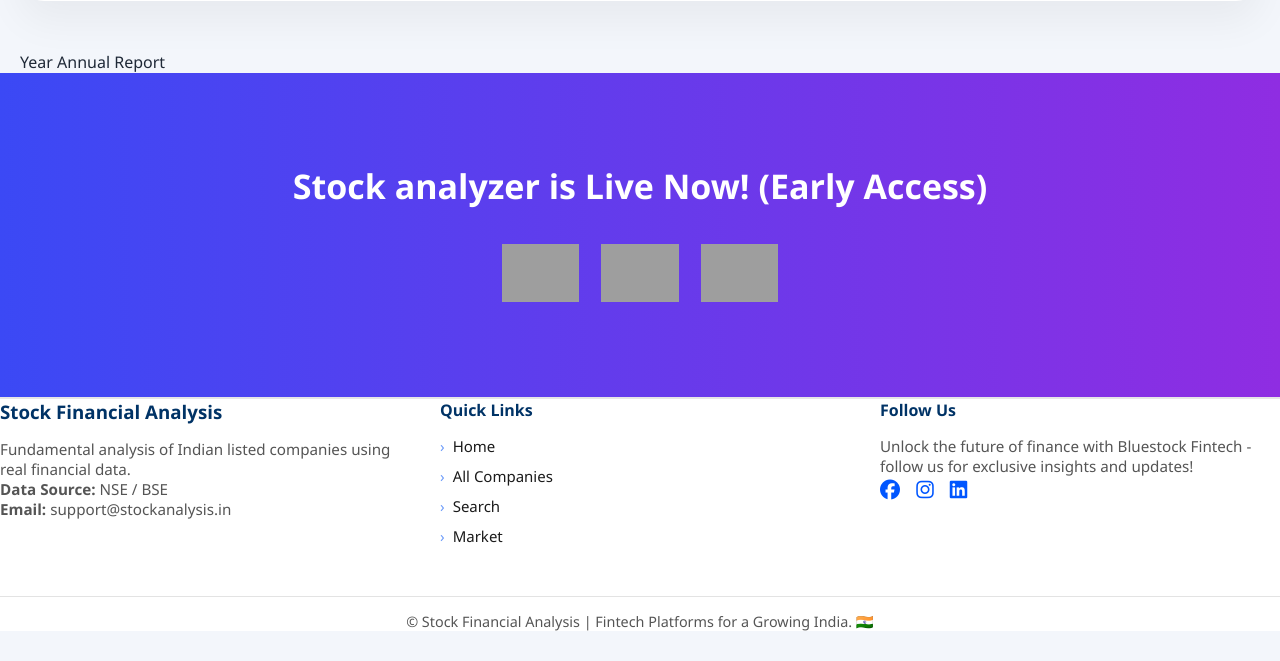
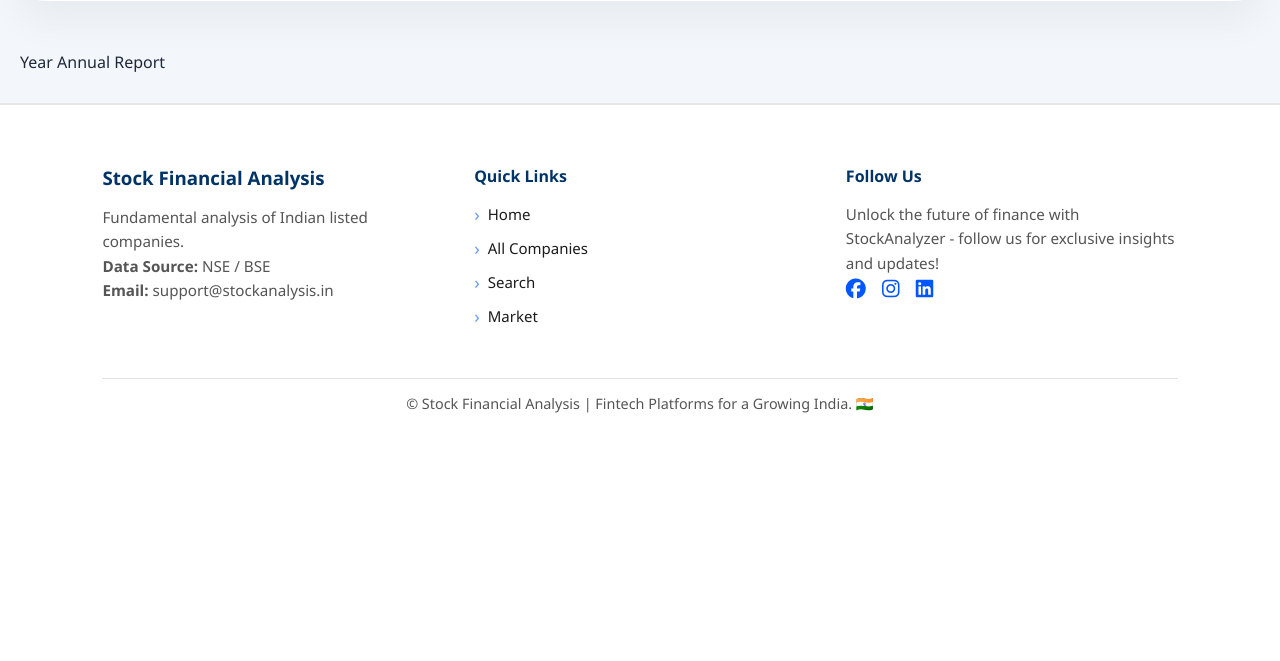
Before and after one commit to pratikmungase7385-coder/Stock_financial_analysis, a FastAPI app: template templates/company.html in a window 1280 px wide. Shown: the part 1099-1760 px from the top of the page. After the commit the page ends 1512 px from the top, so only its background shows below. Run offline with FastAPI, Linux system fonts and the light colour scheme; the template is opened without the code that fills it, so the values that code supplies are empty; some libraries are stand-ins or nearby versions; grey boxes are pictures that could not be loaded.

Commit message:
add clean ok!

```diff
--- a/static/company.css
+++ b/static/company.css
@@ -276,182 +276,3 @@ td {
 tr:hover {
   background: #f8fafc;
 }
-
-
-
-
-
-
-
-/* =======================
-   NEXT WRAPPER (BASE)
-======================= */
-.next {
-  max-width: 1350px;
-  margin: 0 auto;
-  padding: 0 20px;
-  gap: 10px;
-}
-
-/* =======================
-   FULL-WIDTH BREAKOUT
-======================= */
-.app-banner,
-.footer {
-  position: relative;
-  left: 50%;
-  right: 50%;
-  margin-left: -50vw;
-  margin-right: -50vw;
-  width: 100vw;
-}
-/* =======================
-   NEXT WRAPPER (BASE)
-======================= */
-.next {
-  max-width: 1350px;
-  margin: 0 auto;
-  padding: 0 20px;
-}
-
-/* =======================
-   FULL-WIDTH BREAKOUT
-======================= */
-.app-banner,
-.footer {
-  position: relative;
-  left: 50%;
-  right: 50%;
-  margin-left: -50vw;
-  margin-right: -50vw;
-  width: 100vw;
-}
-
-/* =======================
-   APP BANNER
-======================= */
-.app-banner {
-  background: linear-gradient(90deg, #3b49f5, #8f2de2);
-  padding: 90px 0;
-  text-align: center;
-}
-
-.app-banner h2 {
-  color: #fff;
-  font-size: 34px;
-  font-weight: 700;
-  margin-bottom: 35px;
-}
-
-.store-buttons {
-  display: flex;
-  justify-content: center;
-  gap: 22px;
-  flex-wrap: wrap;
-}
-
-.store-buttons img {
-  height: 58px;
-  transition: transform 0.25s ease;
-}
-
-.store-buttons img:hover {
-  transform: scale(1.08);
-}
-
-/* =======================
-   FOOTER
-======================= */
-.footer {
-  background: #fff;
-  border-top: 2px solid #e6e6e6;
-}
-
-.footer-inner {
-  max-width: 1350px;
-  margin: 0 auto;
-  padding: 60px 20px 20px;
-}
-
-.footer-container {
-  display: flex;
-  justify-content: space-between;
-  gap: 40px;
-  flex-wrap: wrap;
-}
-
-.footer-column {
-  flex: 1;
-  min-width: 220px;
-}
-
-.footer-column h3,
-.footer-column h4 {
-  color: #003366;
-  font-weight: 600;
-  margin-bottom: 15px;
-}
-
-.footer-column p {
-  font-size: 0.95rem;
-  color: #555;
-}
-
-/* Links */
-.quick-links {
-  list-style: none;
-  padding: 0;
-  margin: 0;
-}
-
-.quick-links li {
-  margin-bottom: 10px;
-}
-
-.quick-links li a {
-  display: flex;
-  align-items: center;
-  font-size: 15px;
-  color: #1b1b1b;
-  text-decoration: none;
-}
-
-.quick-links li a span {
-  margin-right: 8px;
-  color: #6b9af9;
-}
-
-/* Social */
-.social-icons a {
-  font-size: 20px;
-  margin-right: 12px;
-  color: #0056ff;
-  text-decoration: none;
-}
-
-/* Footer bottom */
-.footer-bottom {
-  text-align: center;
-  margin-top: 40px;
-  padding-top: 15px;
-  border-top: 1px solid #e3e3e3;
-  font-size: 0.9rem;
-  color: #555;
-}
-
-/* =======================
-   SAFETY (REQUIRED)
-======================= */
-html, body {
-  overflow-x: hidden;
-}
-
-/* =======================
-   RESPONSIVE
-======================= */
-@media (max-width: 768px) {
-  .footer-container {
-    flex-direction: column;
-    text-align: center;
-  }
-}
--- a/static/home.css
+++ b/static/home.css
@@ -204,6 +204,7 @@ a {
 .store-buttons img:hover {
   transform: scale(1.08);
 }
+
 .footer {
   background: #ffffff;
   padding: 60px 8% 20px;
--- a/templates/company.html
+++ b/templates/company.html
@@ -317,98 +317,16 @@ a {
 
 
 
-<div class="next">
+
+</div>
+
 <style>
 
+.footer {
+  background: #ffffff;
+  padding: 60px 8% 20px;
+  border-top: 2px solid #e6e6e6;
 
-/* =======================
-   NEXT WRAPPER (BASE)
-======================= */
-.next {
-  max-width: 1350px;
-  margin: 0 auto;
-  padding: 0 20px;
-  gap: 10px;
-}
-
-/* =======================
-   FULL-WIDTH BREAKOUT
-======================= */
-.app-banner,
-.footer {
-  position: relative;
-  left: 50%;
-  right: 50%;
-  margin-left: -50vw;
-  margin-right: -50vw;
-  width: 100vw;
-}
-/* =======================
-   NEXT WRAPPER (BASE)
-======================= */
-.next {
-  max-width: 1350px;
-  margin: 0 auto;
-  padding: 0 20px;
-}
-
-/* =======================
-   FULL-WIDTH BREAKOUT
-======================= */
-.app-banner,
-.footer {
-  position: relative;
-  left: 50%;
-  right: 50%;
-  margin-left: -50vw;
-  margin-right: -50vw;
-  width: 100vw;
-}
-
-/* =======================
-   APP BANNER
-======================= */
-.app-banner {
-  background: linear-gradient(90deg, #3b49f5, #8f2de2);
-  padding: 90px 0;
-  text-align: center;
-}
-
-.app-banner h2 {
-  color: #fff;
-  font-size: 34px;
-  font-weight: 700;
-  margin-bottom: 35px;
-}
-
-.store-buttons {
-  display: flex;
-  justify-content: center;
-  gap: 22px;
-  flex-wrap: wrap;
-}
-
-.store-buttons img {
-  height: 58px;
-  transition: transform 0.25s ease;
-}
-
-.store-buttons img:hover {
-  transform: scale(1.08);
-}
-
-/* =======================
-   FOOTER
-======================= */
-.footer {
-  background: #fff;
-  border-top: 2px solid #e6e6e6;
-}
-
-.footer-inner {
-  max-width: 1350px;
-  margin: 0 auto;
-  padding: 60px 20px 20px;
 }
 
 .footer-container {
@@ -433,9 +351,10 @@ a {
 .footer-column p {
   font-size: 0.95rem;
   color: #555;
+  line-height: 1.6;
 }
 
-/* Links */
+/* Quick Links */
 .quick-links {
   list-style: none;
   padding: 0;
@@ -452,22 +371,32 @@ a {
   font-size: 15px;
   color: #1b1b1b;
   text-decoration: none;
+  transition: color 0.3s ease;
 }
 
 .quick-links li a span {
   margin-right: 8px;
   color: #6b9af9;
+  font-size: 18px;
 }
 
-/* Social */
+.quick-links li a:hover {
+  color: #0056ff;
+}
+
+/* Social Icons */
 .social-icons a {
   font-size: 20px;
   margin-right: 12px;
   color: #0056ff;
-  text-decoration: none;
+  transition: color 0.3s ease;
 }
 
-/* Footer bottom */
+.social-icons a:hover {
+  color: #0a1b4c;
+}
+
+/* Bottom */
 .footer-bottom {
   text-align: center;
   margin-top: 40px;
@@ -477,49 +406,32 @@ a {
   color: #555;
 }
 
-/* =======================
-   SAFETY (REQUIRED)
-======================= */
-html, body {
-  overflow-x: hidden;
-}
-
-/* =======================
-   RESPONSIVE
-======================= */
+/* Responsive */
 @media (max-width: 768px) {
   .footer-container {
     flex-direction: column;
     text-align: center;
   }
+
+  .social-icons {
+    margin-top: 10px;
+  }
 }
 
 </style>
 
-<!-- App Banner -->
-<section class="app-banner">
-  <h2>Stock analyzer is Live Now! <span>(Early Access)</span></h2>
-
-  <div class="store-buttons">
-    <a href="#"><img src="https://upload.wikimedia.org/wikipedia/commons/7/78/Google_Play_Store_badge_EN.svg"></a>
-    <a href="#"><img src="https://developer.apple.com/assets/elements/badges/download-on-the-app-store.svg"></a>
-    <a href="#"><img src="https://aistechx.com/store/1/app/indus.png"></a>
-  </div>
-</section>
+<!-- FOOTER -->
 <footer class="footer">
+  <div class="footer-inner">
     <div class="footer-container">
 
-    <!-- Column 1 -->
       <div class="footer-column">
         <h3>Stock Financial Analysis</h3>
-      <p>
-        Fundamental analysis of Indian listed companies using real financial data.
-      </p>
+        <p>Fundamental analysis of Indian listed companies.</p>
         <p><strong>Data Source:</strong> NSE / BSE</p>
         <p><strong>Email:</strong> support@stockanalysis.in</p>
       </div>
 
-    <!-- Column 2 -->
       <div class="footer-column">
         <h4>Quick Links</h4>
         <ul class="quick-links">
@@ -530,14 +442,13 @@ html, body {
         </ul>
       </div>
 
-    <!-- Column 3 -->
       <div class="footer-column">
         <h4>Follow Us</h4>
-      <p>Unlock the future of finance with Bluestock Fintech - follow us for exclusive insights and updates!</p>
+        <p>Unlock the future of finance with StockAnalyzer - follow us for exclusive insights and updates!</p>
         <div class="social-icons">
-        <a href="https://www.facebook.com/"><i class="fab fa-facebook"></i></a>
-        <a href="https://www.instagram.com/"><i class="fab fa-instagram"></i></a>
-        <a href="https://www.linkedin.com/"><i class="fab fa-linkedin"></i></a>
+          <a href="https://www.facebook.com/" target="_blank"><i class="fab fa-facebook"></i></a>
+          <a href="https://www.instagram.com/" target="_blank"><i class="fab fa-instagram"></i></a>
+          <a href="https://www.linkedin.com/" target="_blank"><i class="fab fa-linkedin"></i></a>
         </div>
       </div>
 
@@ -546,9 +457,10 @@ html, body {
     <div class="footer-bottom">
       © Stock Financial Analysis | Fintech Platforms for a Growing India. 🇮🇳
     </div>
+  </div>
 </footer>
 
-</div>
-</div>
+
+
 </body>
 </html>
```
Also changed, not shown: templates/home.html (+4 -4 lines), templates/list.html (+1 -11 lines). Lines whose indentation alone changed are shown as unchanged.
